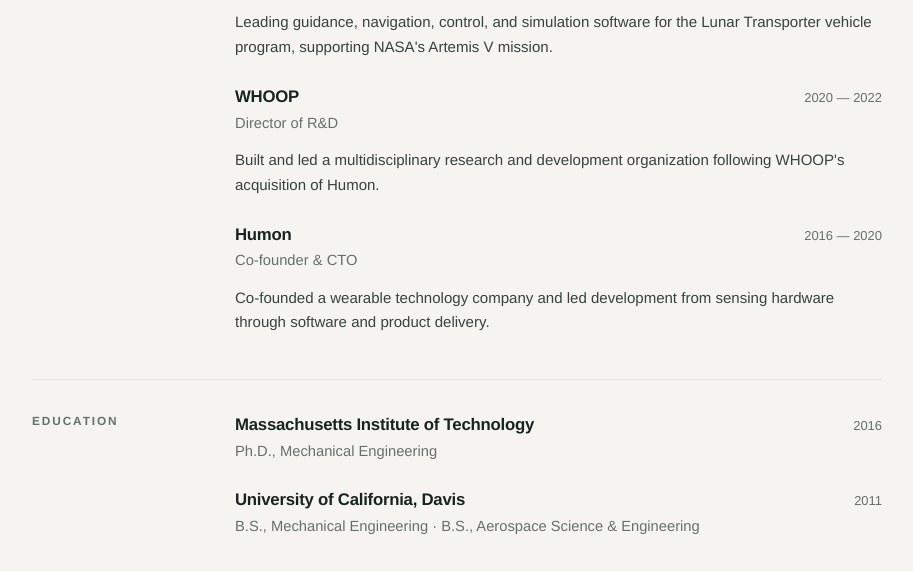
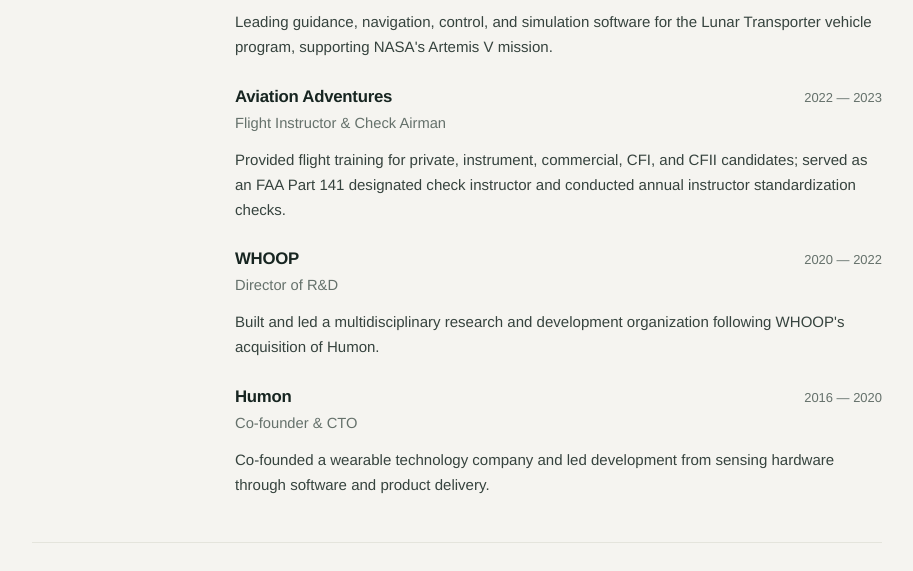
Before and after one commit to dpwiese/qr-resume, a plain HTML site: page index.html in a window 1280 px wide. Shown: the part 933-1504 px from the top of the page, without its empty margins (183-1096 px from the left). Drawn offline with Linux system fonts and the light colour scheme.

Commit message:
Update index.html

```diff
--- a/index.html
+++ b/index.html
@@ -138,6 +138,11 @@
             <p class="role-description">Leading guidance, navigation, control, and simulation software for the Lunar Transporter vehicle program, supporting NASA's Artemis V mission.</p>
           </article>
           <article class="role">
+            <div class="role-heading"><h3>Aviation Adventures</h3><span class="date">2022 — 2023</span></div>
+            <p class="role-title">Flight Instructor &amp; Check Airman</p>
+            <p class="role-description">Provided flight training for private, instrument, commercial, CFI, and CFII candidates; served as an FAA Part 141 designated check instructor and conducted annual instructor standardization checks.</p>
+          </article>
+          <article class="role">
             <div class="role-heading"><h3>WHOOP</h3><span class="date">2020 — 2022</span></div>
             <p class="role-title">Director of R&amp;D</p>
             <p class="role-description">Built and led a multidisciplinary research and development organization following WHOOP's acquisition of Humon.</p>
```
